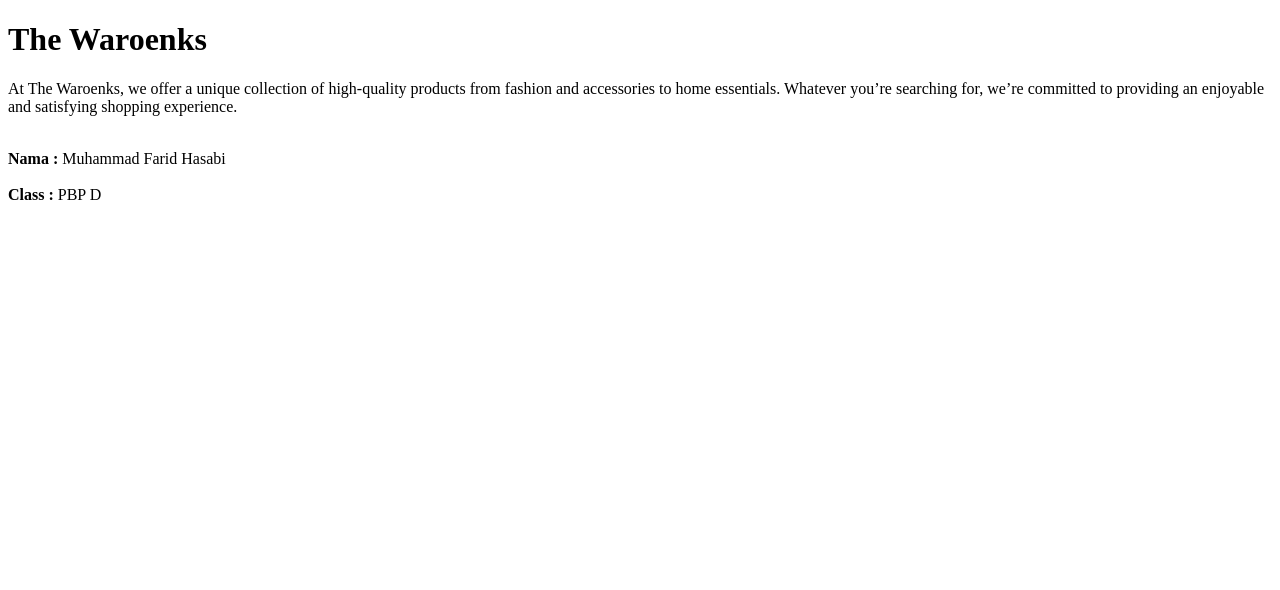
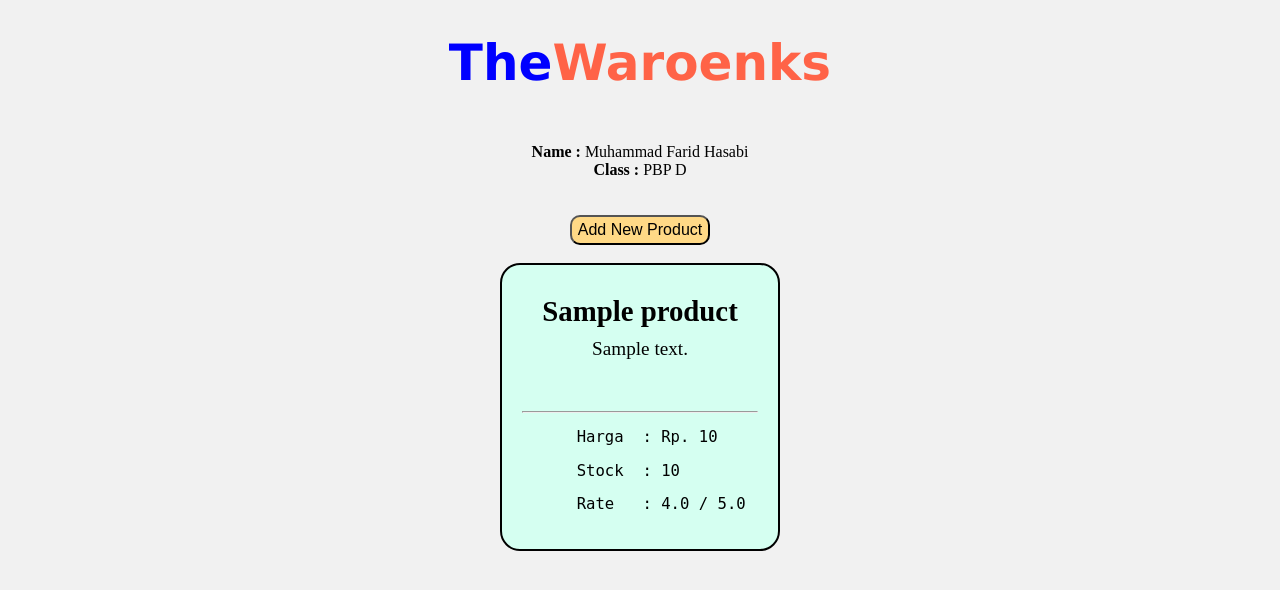
Before and after one commit to Faridhsbi/the-waroenks, a Django app: page / in a window 1280 px wide. Shown: the top 590 px of the page. Run offline with Django 5.2, Linux system fonts and the light colour scheme; tables that the repository leaves empty hold one stand-in row (values such as "Sample post").

Commit message:
added tugas 3

```diff
--- a/main/models.py
+++ b/main/models.py
@@ -1,8 +1,10 @@
 from django.db import models
+import uuid
 
 class Product(models.Model):
+    id = models.UUIDField(primary_key=True, default=uuid.uuid4, editable=False)
     name = models.CharField(max_length=255)
     description = models.TextField(default="")
     price = models.IntegerField(default=0)
     stock = models.IntegerField(default=0)
-    rating = models.DecimalField(max_digits=3, decimal_places=2, default=0.0)
+    rating = models.DecimalField(max_digits=3, decimal_places=1, default=0.0)
--- /dev/null
+++ b/main/static/style.css
@@ -0,0 +1,58 @@
+* {
+    box-sizing: border-box;
+}
+
+h1{
+    font-family: Verdana, sans-serif;
+    text-align: center;
+}
+
+body{
+    background-color: rgb(241, 241, 241);
+    margin-left: 30px;
+    margin-top: 0;
+    margin-right: 30px;
+    margin-bottom: 20px;
+    text-align: center;
+}
+
+#submit {
+    block-size: 30px;
+    margin: auto;
+    font-size: medium;
+    align-items: center;
+    border-radius: 10px;
+    background-color: rgb(255, 217, 134);
+}
+#submit:hover {
+    background-color: rgb(251, 193, 69);
+}
+#nama_produk {
+    margin-left: 10px;
+}
+
+.box {
+    margin: auto;
+    /* display:flexbox; */
+    justify-content: space-evenly;
+    /* buat ngasih gap antar box */
+    flex-wrap:wrap;
+    column-gap: 10em;
+    row-gap: 2em;
+    /* align-items: center;  */
+    /* width: 350px;
+    height: 280px; */
+
+    background-color: rgb(213, 255, 241);
+    font-size: larger;
+    border: 2px solid;
+    border-radius: 20px;
+    padding : 20px;
+    max-width: 23%;
+    max-height: 28%;
+}
+
+#inbox2{
+    text-align: left;
+    padding-inline: 55px;
+}
--- a/main/templates/main.html
+++ b/main/templates/main.html
@@ -1,17 +1,69 @@
-<!DOCTYPE html>
-<html lang="en">
+{% extends 'base.html' %}
+{% block content %}
+
 <head>
-    <meta charset="UTF-8">
     <title>{{ app_name }}</title>
+    {% load static %}
+    <link rel="stylesheet" href="{% static 'style.css' %}">
 </head>
 <body>
-    <h1>{{ app_name }}</h1>
-    <p>At {{ app_name }}, we offer a unique collection of high-quality products from fashion and accessories to home essentials. Whatever you’re searching for, we’re committed to providing an enjoyable and satisfying shopping experience.</p>
+  <header>
+    <h1 style="font-size: 50px;"><span style="color: blue;">The</span><span style="color: tomato;">Waroenks</span></h1>
+  </header>
+    <!-- <p><tt>At {{ app_name }}, we offer a unique collection of high-quality products from fashion and accessories to home essentials.<br>
+      Whatever you’re searching for, we’re committed to providing an enjoyable and satisfying shopping experience.</tt></p> -->
     <br>
-    <strong>Nama :</strong> {{ name }}<br><br>
+    <strong> Name : </strong> {{ name }}<br>
     <strong> Class : </strong> {{ class }} <br>
     <!-- <strong>Harga:</strong> {{ price }}<br>
     <strong>Stok:</strong> {{ stock }}<br>
     <strong>Deskripsi:</strong> {{ description }}<br>  -->
+    <br><br/>
+    <a href="{% url 'main:create_product' %}">
+      <button id="submit">Add New Product</button>
+    </a>
+    <br> <br/>
+    {% if not products %}
+    <p>Belum ada data product pada The Waroenks.</p>
+    {% else %}
+    {% for product in products %}
+    <div class="box">
+      <div id="inbox1">
+        <h2 style="text-align: center; line-height: 5px;">{{product.name}}</h2>
+        <p style="text-align: center;">{{product.description}}</p>
+        <br><hr>
+      </div>
+      <div id="inbox2">
+        <pre>Harga  : Rp. {{product.price}}</pre>
+        <pre>Stock  : {{product.stock}}</pre>
+        <pre>Rate   : {{product.rating}} / 5.0</pre>
+      </div>
+    </div>
+    {% endfor %}
+    <!-- <table border="2">
+      <tr align="center" style="background-color: aquamarine;">
+        <th width="200">Product Name</th>
+        <th width="250">Description</th>
+        <th width="100">Price</th>
+        <th width="100">Stock</th>
+        <th width="100">Rating (5.0)</th>
+      </tr>
+    <br><br>
+      {% for product in products %}
+      <tr style="background-color: aliceblue;">
+        <td>{{product.name}}</td>
+        <td>{{product.description}}</td>
+        <td align="center">{{product.price}}</td>
+        <td align="center">{{product.stock}}</td>
+        <td align="center">{{product.rating}}</td>
+      </tr>
+      {% endfor %}
+    </table> -->
+    {% endif %}
+
+    <br />
+
 </body>
-</html>
+
+
+{% endblock content %}
--- a/main/urls.py
+++ b/main/urls.py
@@ -1,8 +1,13 @@
 from django.urls import path
-from main.views import show_main
+from main.views import show_main, create_product, show_xml, show_json, show_json_by_id, show_xml_by_id
 
 app_name = 'main'
 
 urlpatterns = [
     path('', show_main, name='show_main'),
+    path('create-product', create_product, name='create_product'),
+    path('xml/', show_xml, name='show_xml'),
+    path('json/', show_json, name='show_json'),
+    path('xml/<str:id>/', show_xml_by_id, name='show_xml_by_id'),
+    path('json/<str:id>/', show_json_by_id, name='show_json_by_id')
 ]
--- a/main/views.py
+++ b/main/views.py
@@ -1,14 +1,46 @@
-from django.shortcuts import render
+from django.shortcuts import render, redirect
+from main.forms import ProductForm
+from main.models import Product
+from django.http import HttpResponse
+from django.core import serializers
 
 # Create your views here.
 def show_main(request):
+    products = Product.objects.all()
     context = {
         'app_name' : 'The Waroenks',
         'name': 'Muhammad Farid Hasabi',
         'class' : 'PBP D',
         'price' : 5000,
         'stock' : 10,
-        'description': 'Minuman Segerrrrrrrrrrrr'
+        'description': 'Minuman Segerrrrrrrrrrrr',
+        'products' : products
     }
 
     return render(request, "main.html", context)
+
+def create_product(request):
+    form = ProductForm(request.POST or None)
+
+    if form.is_valid() and request.method == "POST":
+        form.save()
+        return redirect('main:show_main')
+
+    context = {'form': form}
+    return render(request, "create_product.html", context)
+
+def show_xml(request):
+    data = Product.objects.all()
+    return HttpResponse(serializers.serialize("xml", data), content_type="application/xml")
+
+def show_json(request):
+    data = Product.objects.all()
+    return HttpResponse(serializers.serialize("json", data), content_type="application/json")
+
+def show_xml_by_id(request, id):
+    data = Product.objects.filter(pk=id)
+    return HttpResponse(serializers.serialize("xml", data), content_type="application/xml")
+
+def show_json_by_id(request, id):
+    data = Product.objects.filter(pk=id)
+    return HttpResponse(serializers.serialize("json", data), content_type="application/json")
--- /dev/null
+++ b/templates/base.html
@@ -0,0 +1,13 @@
+{% load static %}
+<!DOCTYPE html>
+<html lang="en">
+  <head>
+    <meta charset="UTF-8" />
+    <meta name="viewport" content="width=device-width, initial-scale=1.0" />
+    {% block meta %} {% endblock meta %}
+  </head>
+
+  <body>
+    {% block content %} {% endblock content %}
+  </body>
+</html>
--- a/the_waroenks/settings.py
+++ b/the_waroenks/settings.py
@@ -55,7 +55,7 @@ ROOT_URLCONF = 'the_waroenks.urls'
 TEMPLATES = [
     {
         'BACKEND': 'django.template.backends.django.DjangoTemplates',
-        'DIRS': [],
+        'DIRS': [BASE_DIR / 'templates'],
         'APP_DIRS': True,
         'OPTIONS': {
             'context_processors': [
```
Also changed, not shown: main/forms.py (added, +7 -0 lines), main/templates/create_product.html (added, +18 -0 lines), README.md, main/migrations/0008_alter_product_id.py (added), main/migrations/0009_alter_product_rating.py (added).
